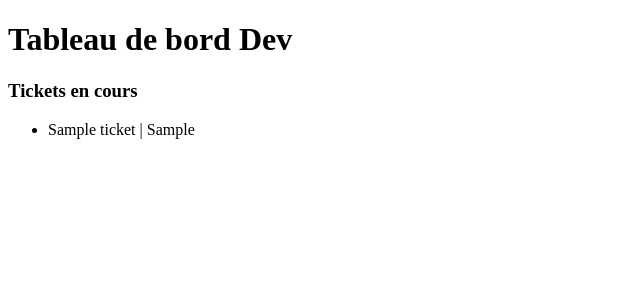
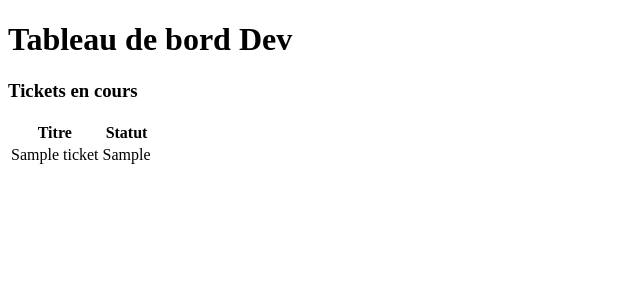
Before and after one commit to Tebayai/LiveCampusCours, a PHP site: page /board/dashboard_dev.php in a window 1280 px wide. Shown: the part 26-326 px from the top of the page, without its empty margins (0-640 px from the left). Run offline with PHP 8.4, Linux system fonts and the light colour scheme; the visitor is signed in with stand-in values (Sample User, id 1); tables that the repository leaves empty or names only in its code hold one stand-in row (values such as "Sample post").

Commit message:
tab for dev tickets

```diff
--- a/php/project/board/dashboard_dev.php
+++ b/php/project/board/dashboard_dev.php
@@ -14,11 +14,19 @@ require_once '../partiel/header.php';
 
 <?php if (isset($_SESSION['id']) && isset($hist)): ?>
     <h3>Tickets en cours</h3>
-    <ul>
+    <table>
+        <tr>
+            <th>Titre</th>
+            <th>Statut</th>
+        </tr>
+
         <?php foreach ($hist as $ticket): ?>
-            <li><?php echo $ticket['titre']; ?> | <?php echo $ticket['statut']; ?></li>
+            <tr>
+                <td><?php echo $ticket['titre']; ?></td>
+                <td><?php echo $ticket['statut']; ?></td>
+            </tr>
         <?php endforeach; ?>
-    </ul>
+    </table>
 <?php endif; ?>
 
 <?php require_once '../partiel/footer.php'; ?>
```
